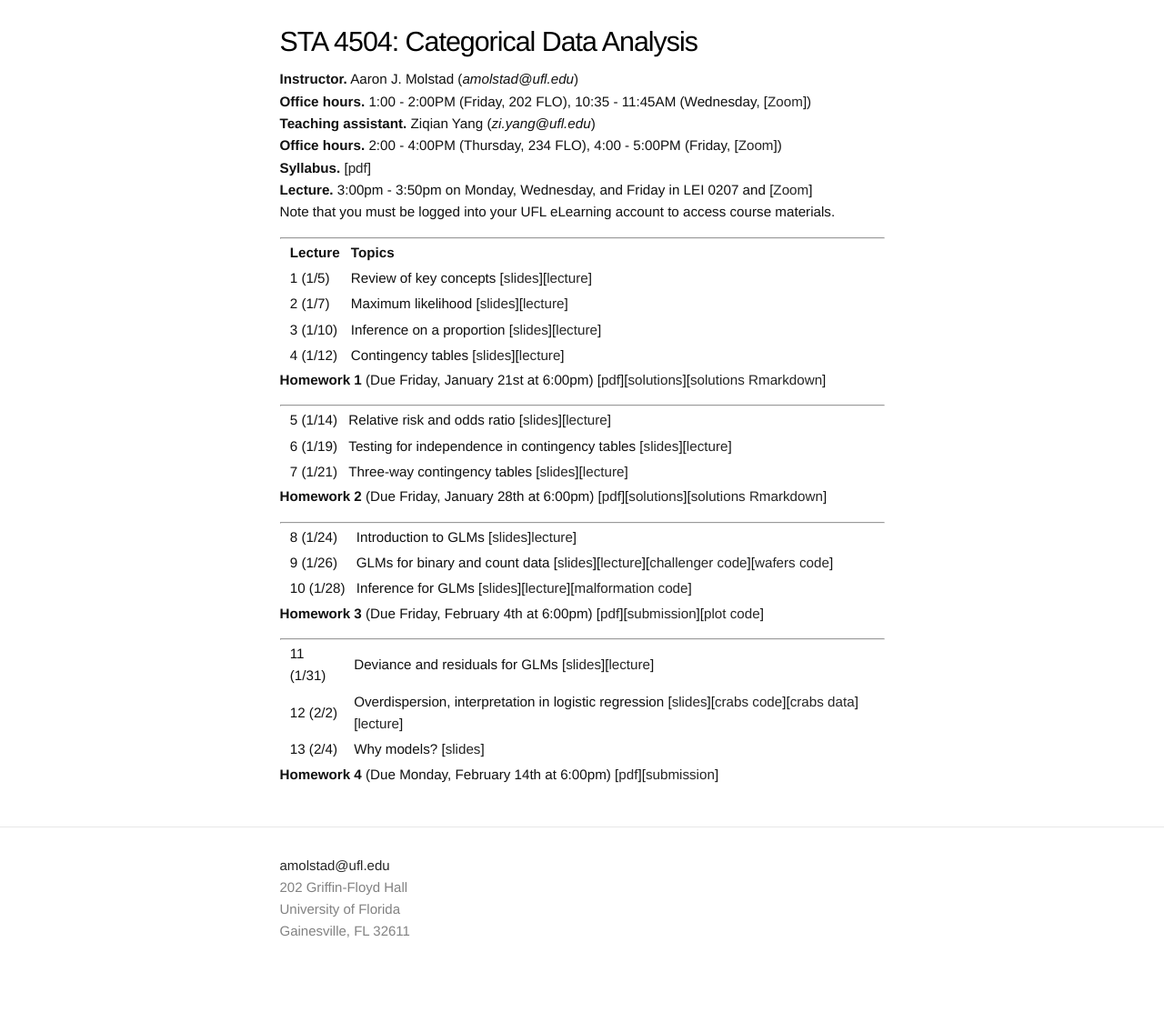
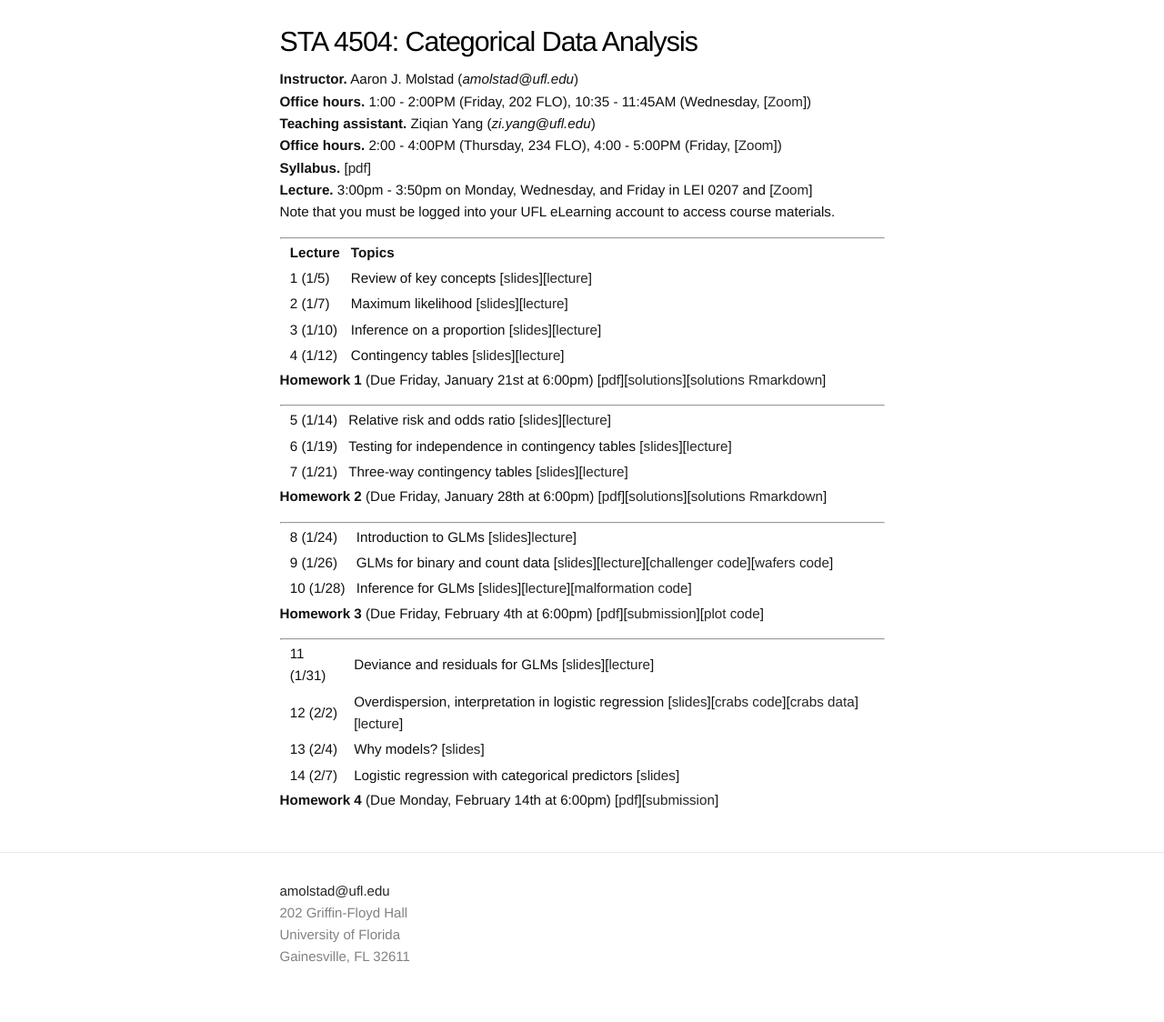
Before and after one commit to ajmolstad/ajmolstad.github.io, a Jekyll site: the page built from S22_STA4504.md, in a window 1280 px wide. Shown: the whole page at 91% size. Built offline with Jekyll 4.4.1, drawn with Linux system fonts in a browser that asks for light colours; before the commit the page ends 1096 px from its top, so only the background shows below that.

Commit message:
Update S22_STA4504.md

```diff
--- a/S22_STA4504.md
+++ b/S22_STA4504.md
@@ -44,6 +44,7 @@ Note that you must be logged into your UFL eLearning account to access course ma
 || 11 (1/31) || Deviance and residuals for GLMs [[slides](https://ufl.instructure.com/files/66224737/download?download_frd=1)][[lecture](https://ufl.instructure.com/courses/449490/files?preview=66284966)]||
 || 12 (2/2) || Overdispersion, interpretation in logistic regression [[slides](https://ufl.instructure.com/files/66284957/download?download_frd=1)][[crabs code](https://ufl.instructure.com/files/66415032/download?download_frd=1)][[crabs data](https://ufl.instructure.com/files/66414875/download?download_frd=1)][[lecture](https://ufl.instructure.com/courses/449490/files?preview=66349389)]||
 || 13 (2/4) || Why models? [[slides](https://ufl.instructure.com/files/66349375/download?download_frd=1)]||
+|| 14 (2/7) || Logistic regression with categorical predictors [[slides](https://ufl.instructure.com/files/66421218/download?download_frd=1)] ||
 
 
 **Homework 4** (Due Monday, February 14th at 6:00pm) [[pdf](https://ufl.instructure.com/files/66414828/download?download_frd=1)][[submission](https://ufl.instructure.com/courses/449490/assignments/5130363)]
```
